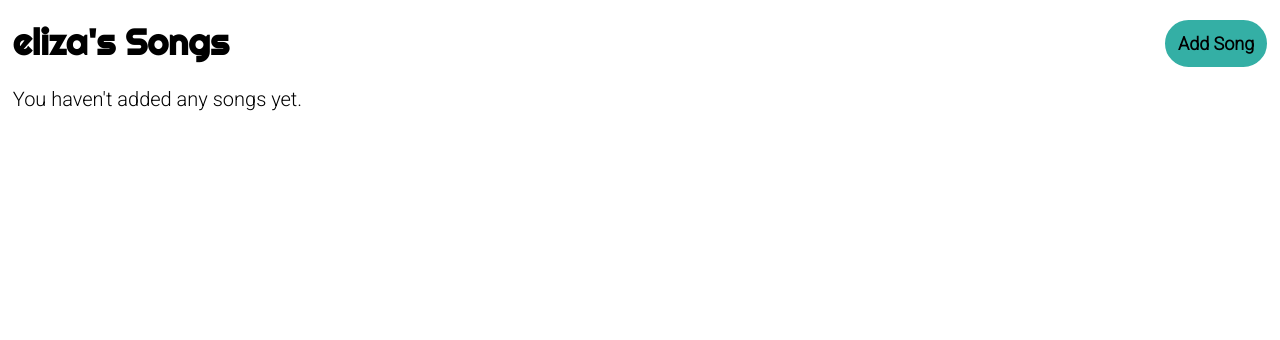
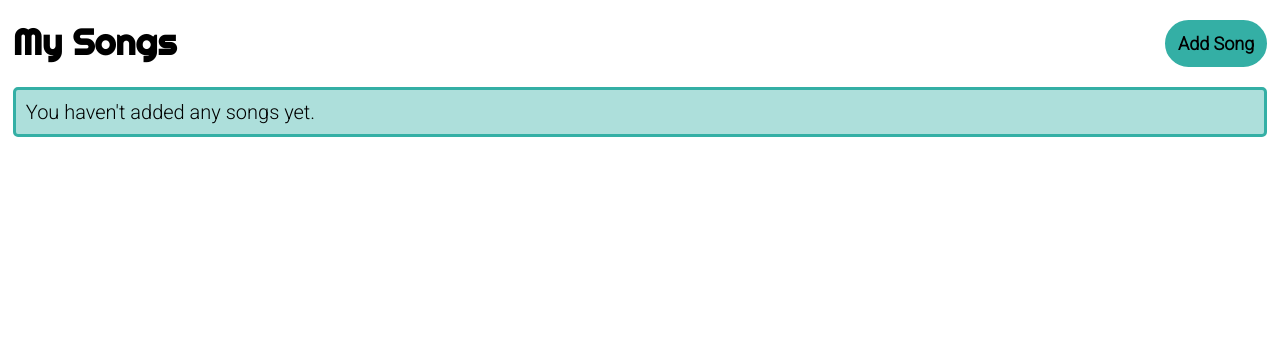
Before and after one commit to AlexaH88/anthemology, a Django app: page /songs/my-songs in a window 1280 px wide. Shown: the part 168-508 px from the top of the page. Run offline with Django 3.2, Linux system fonts and the light colour scheme; a user stored in the database is signed in; data that the repository does not hold is empty; some libraries are stand-ins or nearby versions.

Commit message:
Style alert messages css

```diff
--- a/songs/templates/songs/user_songs.html
+++ b/songs/templates/songs/user_songs.html
@@ -2,7 +2,7 @@
 
 {% block content %}
     <div class="page-header">
-        <h2 class="page-header-title">{{ request.user }}'s Songs</h2>
+        <h2 class="page-header-title">My Songs</h2>
         <button class="page-header-item">
             <a href="{% url 'songs:add' %}">Add Song</a>
         </button>
--- a/static/css/style.css
+++ b/static/css/style.css
@@ -99,9 +99,15 @@ nav button:hover {
 }
 
 /* main pages */
+.alert {
+    border: solid #34afa5;
+    border-radius: 5px;
+    padding: 10px;
+    background-color: rgba(52,175,165, 0.4)
+}
+
 button {
     border: solid #34afa5;
-    ;
     border-radius: 25px;
     padding: 10px;
     background-color: #34afa5;
--- a/templates/song_search.html
+++ b/templates/song_search.html
@@ -19,7 +19,7 @@
             </div>
         {% else %}
         <div class="alert">
-            <p>The song you searched doesn't exist.</p>
+            <p>No song could be found. Please try again.</p>
         </div>
         {% endif %}
     </div>
```
